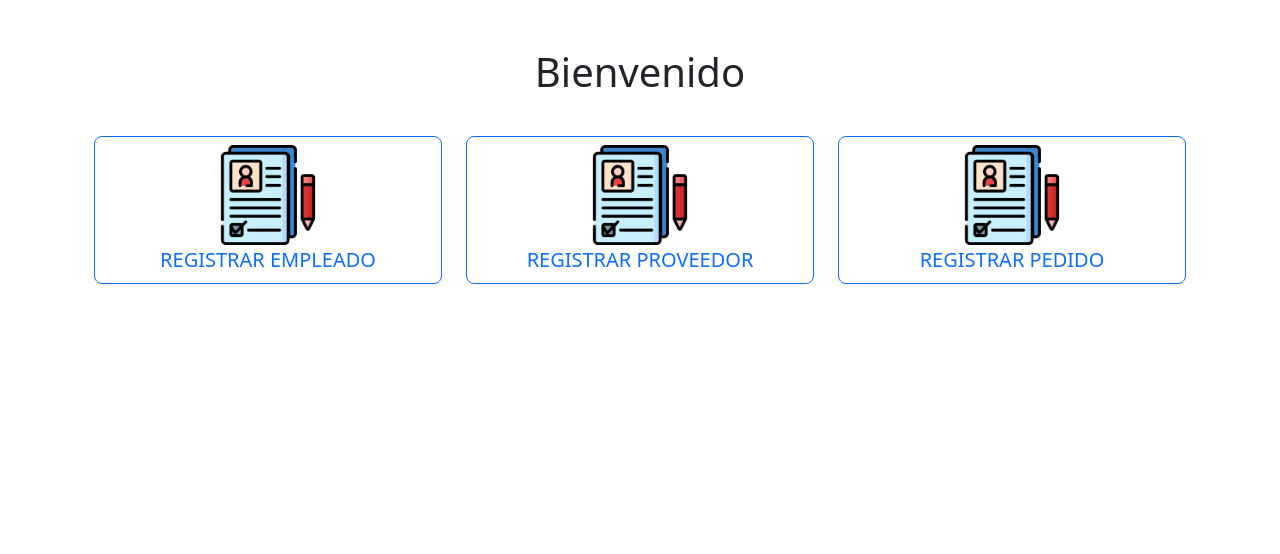
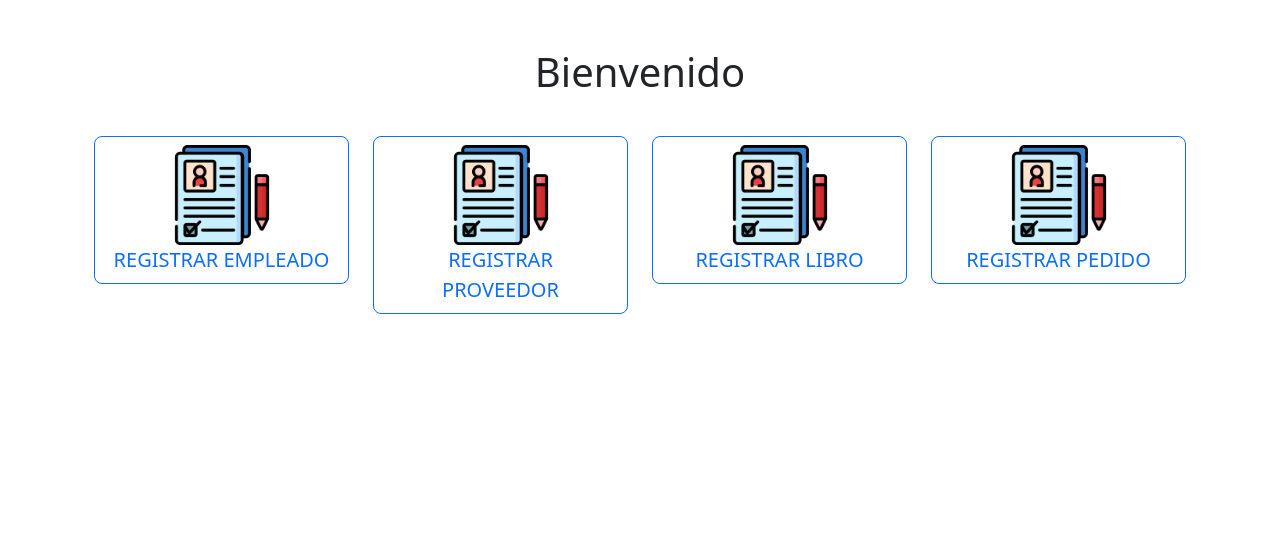
Before and after one commit to MijaelMendoza/Yachaywasi, a PHP site: page /frontend/views/gestiones/gestion_recursos.php in a window 1280 px wide. Shown: the part 72-626 px from the top of the page. Run offline with PHP 8.4, Linux system fonts and the light colour scheme.

Commit message:
Diseño de interfaz para registro de libros

```diff
--- a/frontend/views/gestiones/gestion_recursos.php
+++ b/frontend/views/gestiones/gestion_recursos.php
@@ -63,12 +63,9 @@ include '../templates/header.php';
         <div class="row">
             <div class="col">
                 <form action="registrar_Empleado.php" method="post">
-                    <input type="hidden" name="sucursal"
-                        value="<?php echo htmlspecialchars($_SESSION['user_sucursal'] ?? ''); ?>">
-                    <input type="hidden" name="user_id"
-                        value="<?php echo htmlspecialchars($_SESSION['user_id'] ?? ''); ?>">
-                    <button type="button" class="btn btn-outline-primary btn-lg" data-bs-toggle="modal"
-                        data-bs-target="#registroEmpleadoModal">
+                    <input type="hidden" name="sucursal" value="<?php echo htmlspecialchars($_SESSION['user_sucursal'] ?? ''); ?>">
+                    <input type="hidden" name="user_id" value="<?php echo htmlspecialchars($_SESSION['user_id'] ?? ''); ?>">
+                    <button type="button" class="btn btn-outline-primary btn-lg" data-bs-toggle="modal" data-bs-target="#registroEmpleadoModal">
                         <img src="../../images/registro_venta.png" alt="Empleado" style="width: 100px;">
                         <div>REGISTRAR EMPLEADO</div>
                     </button>
@@ -77,12 +74,9 @@ include '../templates/header.php';
 
             <div class="col">
                 <form action="registrar_proveedor.php" method="post">
-                    <input type="hidden" name="sucursal"
-                        value="<?php echo htmlspecialchars($_SESSION['user_sucursal'] ?? ''); ?>">
-                    <input type="hidden" name="user_id"
-                        value="<?php echo htmlspecialchars($_SESSION['user_id'] ?? ''); ?>">
-                    <button type="button" class="btn btn-outline-primary btn-lg" data-bs-toggle="modal"
-                        data-bs-target="#registroProveedorModal">
+                    <input type="hidden" name="sucursal" value="<?php echo htmlspecialchars($_SESSION['user_sucursal'] ?? ''); ?>">
+                    <input type="hidden" name="user_id" value="<?php echo htmlspecialchars($_SESSION['user_id'] ?? ''); ?>">
+                    <button type="button" class="btn btn-outline-primary btn-lg" data-bs-toggle="modal" data-bs-target="#registroProveedorModal">
                         <img src="../../images/registro_venta.png" alt="Proveedor" style="width: 100px;">
                         <div>REGISTRAR PROVEEDOR</div>
                     </button>
@@ -90,13 +84,22 @@ include '../templates/header.php';
             </div>
 
             <div class="col">
+                <form action="registrar_libro.php" method="post">
+                    <input type="hidden" name="sucursal" value="<?php echo htmlspecialchars($_SESSION['user_sucursal'] ?? ''); ?>">
+                    <input type="hidden" name="user_id" value="<?php echo htmlspecialchars($_SESSION['user_id'] ?? ''); ?>">
+                    <button type="button" class="btn btn-outline-primary btn-lg" data-bs-toggle="modal" data-bs-target="#registroLibroModal">
+                        <img src="../../images/registro_venta.png" alt="Libro" style="width: 100px;">
+                        <div>REGISTRAR LIBRO</div>
+                    </button>
+                </form>
+            </div>
+
+
+            <div class="col">
                 <form action="registrar_pedido.php" method="post">
-                    <input type="hidden" name="sucursal"
-                        value="<?php echo htmlspecialchars($_SESSION['user_sucursal'] ?? ''); ?>">
-                    <input type="hidden" name="user_id"
-                        value="<?php echo htmlspecialchars($_SESSION['user_id'] ?? ''); ?>">
-                    <button type="button" class="btn btn-outline-primary btn-lg" data-bs-toggle="modal"
-                        data-bs-target="#registroEmpleadoModal">
+                    <input type="hidden" name="sucursal" value="<?php echo htmlspecialchars($_SESSION['user_sucursal'] ?? ''); ?>">
+                    <input type="hidden" name="user_id" value="<?php echo htmlspecialchars($_SESSION['user_id'] ?? ''); ?>">
+                    <button type="button" class="btn btn-outline-primary btn-lg" data-bs-toggle="modal" data-bs-target="#registroEmpleadoModal">
                         <img src="../../images/registro_venta.png" alt="Pedido" style="width: 100px;">
                         <div>REGISTRAR PEDIDO</div>
                     </button>
@@ -105,8 +108,7 @@ include '../templates/header.php';
         </div>
     </div>
     <!-- Ventana Modal de Registro de Empleado -->
-<div class="modal fade" id="registroEmpleadoModal" tabindex="-1" aria-labelledby="registroEmpleadoModalLabel"
-    aria-hidden="true">
+    <div class="modal fade" id="registroEmpleadoModal" tabindex="-1" aria-labelledby="registroEmpleadoModalLabel" aria-hidden="true">
         <div class="modal-dialog modal-xl">
             <div class="modal-content">
                 <div class="modal-header bg-danger text-white">
@@ -123,40 +125,35 @@ include '../templates/header.php';
                                     <!-- Campo de Nombre del Empleado -->
                                     <div class="col">
                                         <label for="nombreEmpleado" class="form-label">Nombre del Empleado</label>
-                                    <input type="text" class="form-control" id="nombreEmpleado"
-                                        placeholder="Nombre del Empleado">
+                                        <input type="text" class="form-control" id="nombreEmpleado" placeholder="Nombre del Empleado">
                                     </div>
                                 </div>
                                 <div class="row mb-3">
                                     <!-- Campo de Carnet de Identidad -->
                                     <div class="col">
                                         <label for="carnetIdentidad" class="form-label">Carnet de Identidad</label>
-                                    <input type="text" class="form-control" id="carnetIdentidad"
-                                        placeholder="Carnet de Identidad">
+                                        <input type="text" class="form-control" id="carnetIdentidad" placeholder="Carnet de Identidad">
                                     </div>
                                 </div>
                                 <div class="row mb-3">
                                     <!-- Campo de Dirección -->
                                     <div class="col">
                                         <label for="direccion" class="form-label">Dirección</label>
-                                    <input type="text" class="form-control" id="direccion"
-                                        placeholder="Dirección">
+                                        <input type="text" class="form-control" id="direccion" placeholder="Dirección">
                                     </div>
                                 </div>
                                 <div class="row mb-3">
                                     <!-- Campo de Teléfono -->
                                     <div class="col">
                                         <label for="telefono" class="form-label">Teléfono</label>
-                                    <input type="text" class="form-control" id="telefono"
-                                        placeholder="#######">
+                                        <input type="text" class="form-control" id="telefono" placeholder="#######">
                                     </div>
                                 </div>
                                 <div class="row mb-3">
                                     <!-- Campo de Correo -->
                                     <div class="col">
                                         <label for="correo" class="form-label">Correo</label>
-                                    <input type="email" class="form-control" id="correo"
-                                        placeholder="Correo">
+                                        <input type="email" class="form-control" id="correo" placeholder="Correo">
                                     </div>
                                 </div>
                             </div>
@@ -173,16 +170,14 @@ include '../templates/header.php';
                                     <!-- Campo de Cargo -->
                                     <div class="col">
                                         <label for="cargo" class="form-label">Cargo</label>
-                                    <input type="text" class="form-control" id="cargo"
-                                        placeholder="Cargo">
+                                        <input type="text" class="form-control" id="cargo" placeholder="Cargo">
                                     </div>
                                 </div>
                                 <div class="row mb-3">
                                     <!-- Campo de Salario -->
                                     <div class="col">
                                         <label for="salario" class="form-label">Salario (Bs)</label>
-                                    <input type="text" class="form-control" id="salario"
-                                        placeholder="Salario">
+                                        <input type="text" class="form-control" id="salario" placeholder="Salario">
                                     </div>
                                 </div>
                                 <div class="row mb-3">
@@ -211,8 +206,7 @@ include '../templates/header.php';
     </div>
 
     <!-- Ventana Modal de Registro de Proveedor -->
-<div class="modal fade" id="registroProveedorModal" tabindex="-1" aria-labelledby="registroProveedorModalLabel"
-    aria-hidden="true">
+    <div class="modal fade" id="registroProveedorModal" tabindex="-1" aria-labelledby="registroProveedorModalLabel" aria-hidden="true">
         <div class="modal-dialog modal-xl">
             <div class="modal-content">
                 <div class="modal-header bg-danger text-white">
@@ -229,24 +223,21 @@ include '../templates/header.php';
                                     <!-- Campo de Nombre del Proveedor -->
                                     <div class="col">
                                         <label for="nombreProveedor" class="form-label">Nombre del Proveedor</label>
-                                    <input type="text" class="form-control" id="nombreProveedor"
-                                        placeholder="Nombre del Proveedor">
+                                        <input type="text" class="form-control" id="nombreProveedor" placeholder="Nombre del Proveedor">
                                     </div>
                                 </div>
                                 <div class="row mb-3">
                                     <!-- Campo de Teléfono -->
                                     <div class="col">
                                         <label for="telefonoProveedor" class="form-label">Teléfono</label>
-                                    <input type="text" class="form-control" id="telefonoProveedor"
-                                        placeholder="#######">
+                                        <input type="text" class="form-control" id="telefonoProveedor" placeholder="#######">
                                     </div>
                                 </div>
                                 <div class="row mb-3">
                                     <!-- Campo de Correo -->
                                     <div class="col">
                                         <label for="correoProveedor" class="form-label">Correo</label>
-                                    <input type="email" class="form-control" id="correoProveedor"
-                                        placeholder="Correo">
+                                        <input type="email" class="form-control" id="correoProveedor" placeholder="Correo">
                                     </div>
                                 </div>
                             </div>
@@ -263,8 +254,7 @@ include '../templates/header.php';
                                     <!-- Campo de Contacto -->
                                     <div class="col">
                                         <label for="contactoProveedor" class="form-label">Contacto </label>
-                                    <input type="text" class="form-control" id="contactoProveedor"
-                                        placeholder="Contacto">
+                                        <input type="text" class="form-control" id="contactoProveedor" placeholder="Contacto">
                                     </div>
                                 </div>
                             </div>
@@ -279,6 +269,54 @@ include '../templates/header.php';
         </div>
     </div>
 
+    <!-- Ventana Modal de Registro de Libro -->
+    <div class="modal fade" id="registroLibroModal" tabindex="-1" aria-labelledby="registroLibroModalLabel" aria-hidden="true">
+        <div class="modal-dialog modal-xl">
+            <div class="modal-content">
+                <div class="modal-header bg-danger text-white">
+                    <h5 class="modal-title" id="registroLibroModalLabel">REGISTRAR LIBRO</h5>
+                    <button type="button" class="btn-close" data-bs-dismiss="modal" aria-label="Close"></button>
+                </div>
+                <!-- Formulario de registro de libro -->
+                <div class="modal-body">
+                    <form id="formularioLibro" action="tu_script_para_guardar_libro.php" method="post">
+                        <div class="mb-3">
+                            <label for="nombreLibro" class="form-label">Nombre del Libro</label>
+                            <input type="text" class="form-control" id="nombreLibro" name="nombre" required placeholder="Nombre del Libro">
+                        </div>
+                        <div class="mb-3">
+                            <label for="generoLibro" class="form-label">Género</label>
+                            <input type="text" class="form-control" id="generoLibro" name="genero" required placeholder="Género del Libro">
+                        </div>
+                        <div class="mb-3">
+                            <label for="precioLibro" class="form-label">Precio</label>
+                            <input type="number" class="form-control" id="precioLibro" name="precio" required placeholder="Precio del Libro">
+                        </div>
+                        <div class="mb-3">
+                            <label for="tituloLibro" class="form-label">Título</label>
+                            <input type="text" class="form-control" id="tituloLibro" name="titulo" required placeholder="Título del Libro">
+                        </div>
+                        <div class="mb-3">
+                            <label for="editorialLibro" class="form-label">Editorial</label>
+                            <input type="text" class="form-control" id="editorialLibro" name="editorial" required placeholder="Editorial del Libro">
+                        </div>
+                        <div class="mb-3">
+                            <label for="anioPublicacionLibro" class="form-label">Año de Publicación</label>
+                            <input type="number" class="form-control" id="anioPublicacionLibro" name="anioPublicacion" required placeholder="Año de Publicación">
+                        </div>
+                        <div class="mb-3">
+                            <label for="stockLibro" class="form-label">Stock</label>
+                            <input type="number" class="form-control" id="stockLibro" name="stock" required placeholder="Stock del Libro">
+                        </div>
+                        <div class="modal-footer">
+                            <button type="button" class="btn btn-secondary" data-bs-dismiss="modal">Cancelar</button>
+                            <button type="submit" class="btn btn-primary">Registrar Libro</button>
+                        </div>
+                    </form>
+                </div>
+            </div>
+        </div>
+    </div>
 
     <div class="logout-container">
         <form action="<?php echo htmlspecialchars($_SERVER["PHP_SELF"]); ?>" method="post">
```
Lines whose indentation alone changed are shown as unchanged.
